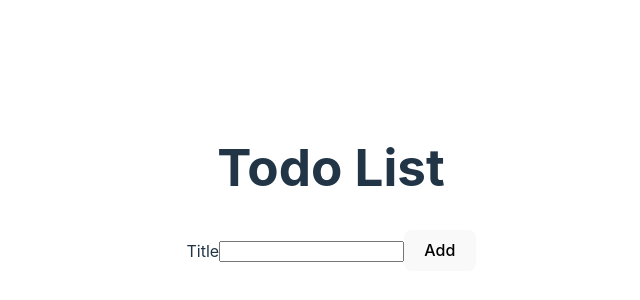
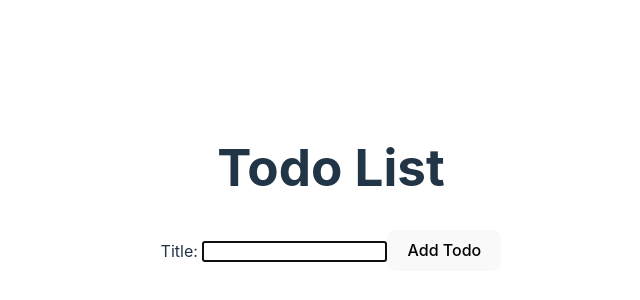
Before and after one commit to ht-l1/react-todo, a React (Vite) app: page / in a window 1280 px wide. Shown: the part 204-504 px from the top of the page, without its empty margins (309-949 px from the left). Built offline with nearby package versions, Linux system fonts and the light colour scheme.

Commit message:
refactor input label, add auto-focus, add remove button

```diff
--- a/src/AddTodoForm.jsx
+++ b/src/AddTodoForm.jsx
@@ -1,37 +1,30 @@
 import React, { useState } from 'react';
+import InputWithLabel from './InputWithLabel';
 
 function AddTodoForm({ onAddTodo}) {
     const [todoTitle, setTodoTitle] = useState('')
 
-    function handleTitleChange(event) {
+    const handleTitleChange = (event) => {
         const newTodoTitle = event.target.value;
         setTodoTitle(newTodoTitle);
     }
 
-    function handleAddTodo (event) {
-        event.preventDefault()
-
-        onAddTodo({
-            title: todoTitle,
-            id: Date.now()
-        });
-
-        // setTodoTitle('');
-        // event.target.reset();
+    const handleSubmit = (event) => {
+        event.preventDefault();
+        onAddTodo(todoTitle);
         setTodoTitle('');
-    }
+    };
 
     return (
-        <form onSubmit={handleAddTodo}>
-            <label htmlFor="todoTitle">Title</label>
-            <input
-                type="text"
-                id="todoTitle"
+        <form onSubmit={handleSubmit}>
+            <InputWithLabel
+                id="todo-title"
                 value={todoTitle}
-                name="title"
-                onChange={handleTitleChange}
-            />
-            <button type="submit">Add</button>
+                onInputChange = {handleTitleChange}
+            >
+                Title:
+            </InputWithLabel>
+            <button type="submit">Add Todo</button>
         </form>
     )
 }
--- a/src/App.jsx
+++ b/src/App.jsx
@@ -20,8 +20,17 @@ function useSemiPersistentState() {
 function App() {
   const [todoList, setTodoList] = useSemiPersistentState();
 
-  function addTodo(newTodo) {
-    setTodoList([...todoList, newTodo]);
+  const addTodo = (newTodoTitle) => {
+    const newTodoItem = {
+      id: Date.now(),
+      title: newTodoTitle
+    };
+    setTodoList([...todoList, newTodoItem]);
+  }
+
+  const removeTodo = (id) => {
+    const updatedTodoList = todoList.filter(todo => todo.id !== id);
+    setTodoList(updatedTodoList);
   }
 
   return (
@@ -29,7 +38,7 @@ function App() {
       <h1>Todo List</h1>
       <AddTodoForm onAddTodo={addTodo}/>
 
-      <TodoList todoList={todoList} />
+      <TodoList todoList={todoList} onRemoveTodo={removeTodo}/>
     </>
   )
 }
--- /dev/null
+++ b/src/InputWithLabel.jsx
@@ -0,0 +1,25 @@
+import React, { useRef, useEffect } from 'react';
+
+const InputWithLabel = ({ id, value, type = "text", onInputChange, children }) => {
+    const inputRef = useRef(null);
+
+    useEffect(() => {
+        inputRef.current.focus();
+    },[]);
+
+    return (
+        <>
+            <label htmlFor={id}>{children}</label>
+            &nbsp;
+            <input
+                type={type}
+                id={id}
+                value={value}
+                onChange={onInputChange}
+                ref={inputRef}
+            />
+        </>
+    );
+};
+
+export default InputWithLabel;
--- a/src/TodoList.jsx
+++ b/src/TodoList.jsx
@@ -1,11 +1,11 @@
 import React from 'react';
 import TodoListItem from './TodoListItem';
 
-function TodoList({ todoList}) {
+function TodoList({ todoList, onRemoveTodo}) {
     return (
         <ul>
             {todoList.map(todo => (
-                <TodoListItem key={todo.id} todo={todo} />
+                <TodoListItem key={todo.id} todo={todo} onRemoveTodo={onRemoveTodo}/>
             ))}
         </ul>
     )
--- a/src/TodoListItem.jsx
+++ b/src/TodoListItem.jsx
@@ -1,8 +1,15 @@
 import React from 'react';
 
-function TodoListItem({ todo }) {
+const TodoListItem = ({ todo, onRemoveTodo }) => {
+    const handleRemoveClick = () => {
+        onRemoveTodo(todo.id);
+    };
+
     return (
-        <li key={todo.id}>{todo.title}</li>
+        <li>
+            {todo.title}
+            <button type="button" onClick={handleRemoveClick}>Remove</button>
+        </li>
     )
 }
 
```
